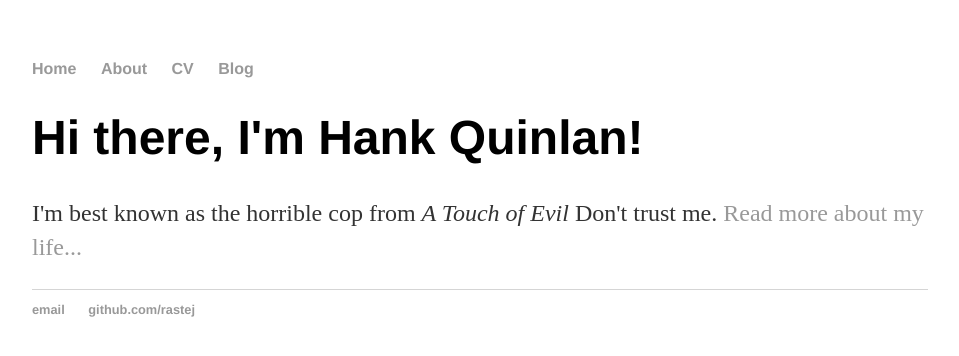
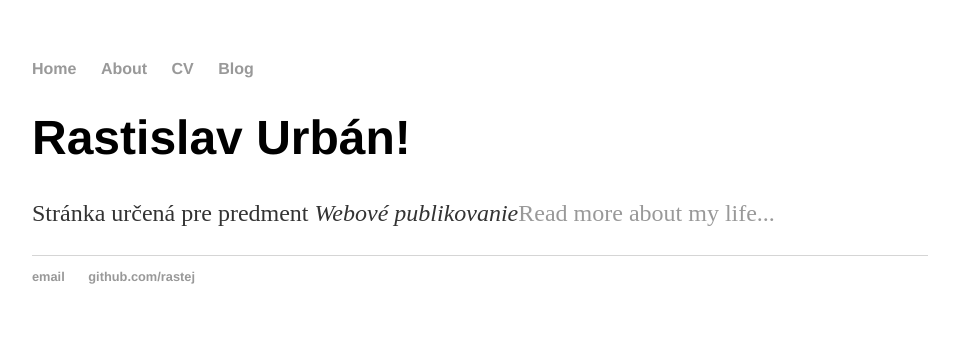
Before and after one commit to rastej/rastej.github.io, a Jekyll site: the page built from index.html, in a window 1280 px wide. Shown: the top 356 px of the page, without its empty margins (160-1119 px from the left). Built offline with Jekyll 4.4.1, drawn with Linux system fonts in a browser that asks for light colours.

Commit message:
Update index.html

```diff
--- a/index.html
+++ b/index.html
@@ -3,6 +3,6 @@ layout: default
 title: Rastislav Urbán
 ---
 <div class="blurb">
-	<h1>Hi there, I'm Hank Quinlan!</h1>
-	<p>I'm best known as the horrible cop from <em>A Touch of Evil</em> Don't trust me. <a href="/about">Read more about my life...</a></p>
+	<h1>Rastislav Urbán!</h1>
+	<p>Stránka určená pre predment <em>Webové publikovanie</em><a href="/about">Read more about my life...</a></p>
 </div><!-- /.blurb -->
```
